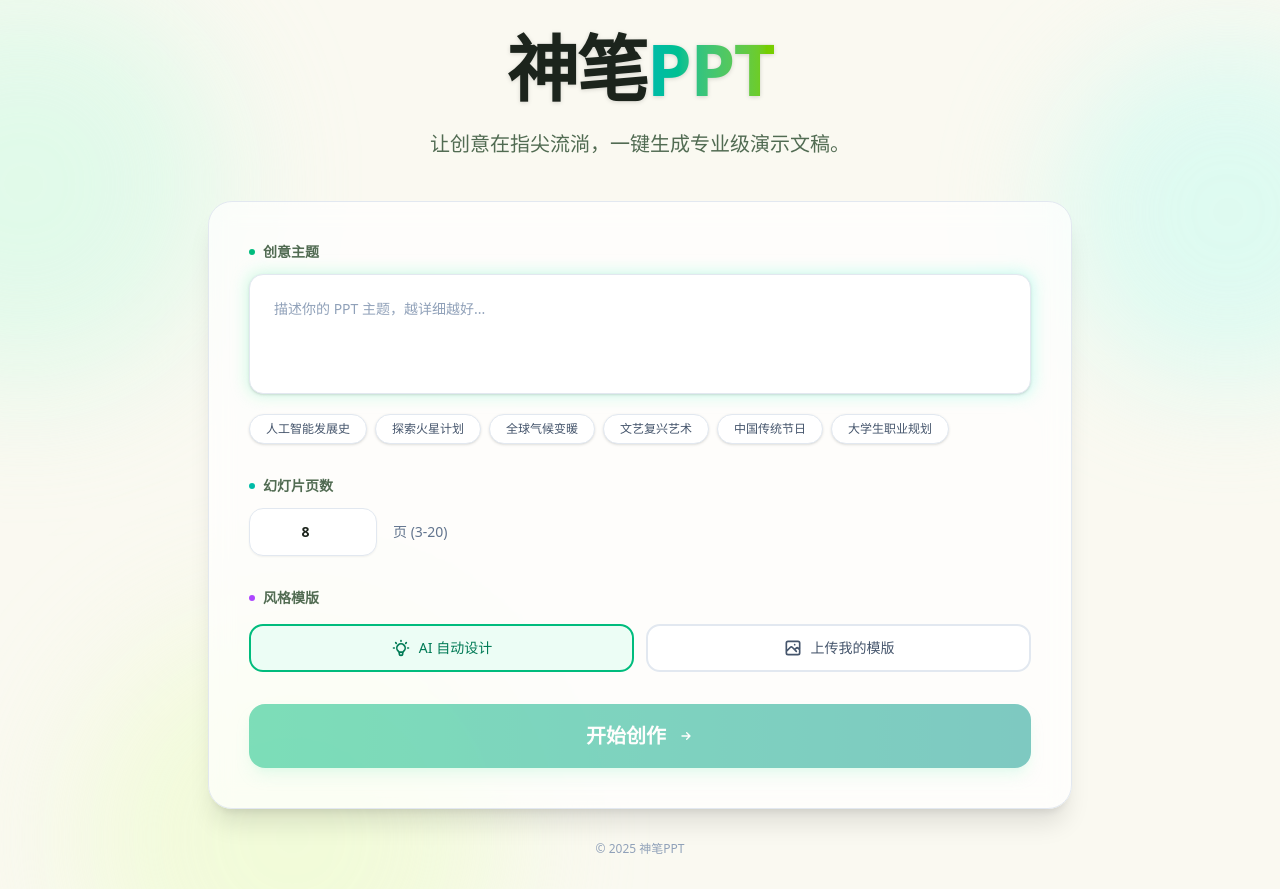
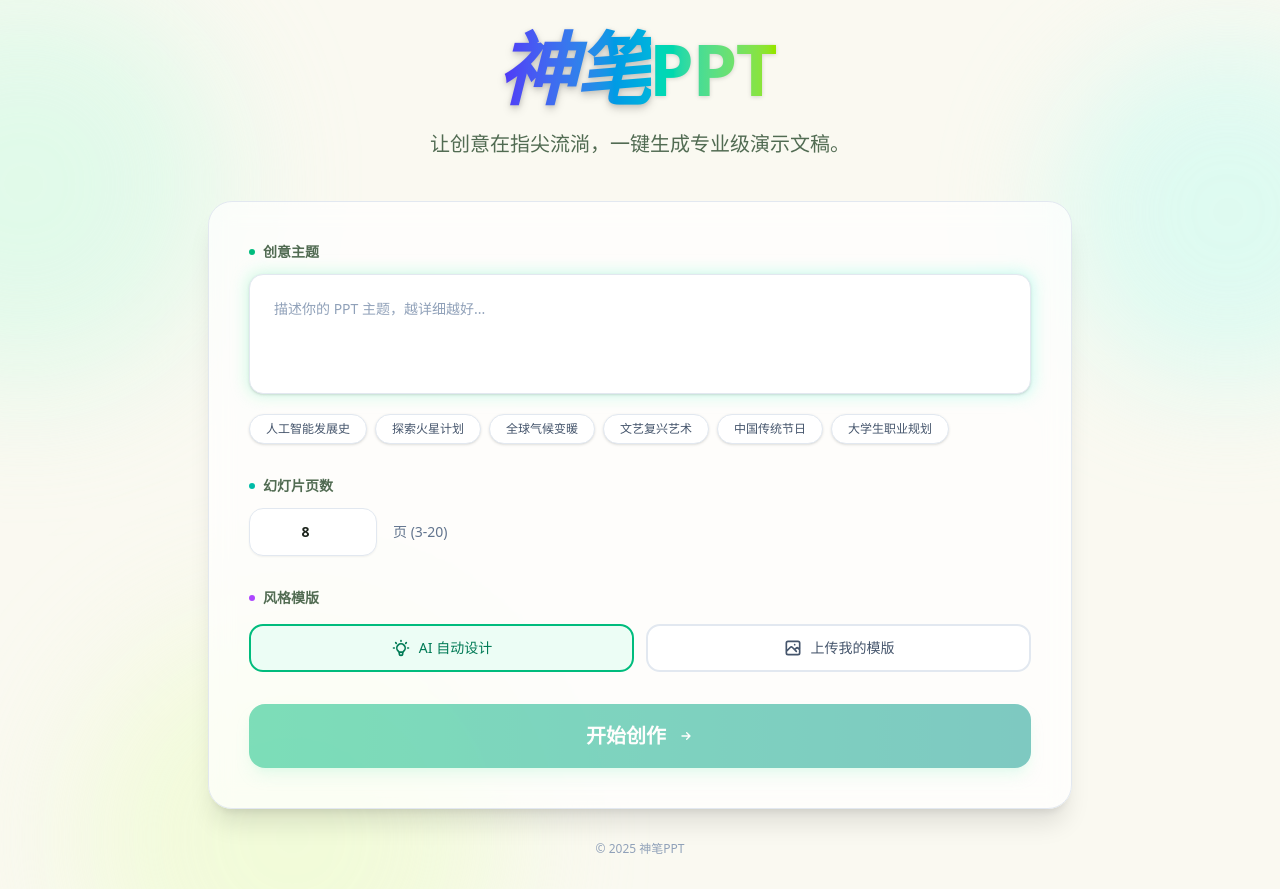
Before and after one commit to yizhengyuan/shenbippt, a Next.js app: page / in a window 1280 px wide. Built offline with nearby package versions, Linux system fonts and the light colour scheme.

Commit message:
style: enhance title typography and gradient

```diff
--- a/app/page.tsx
+++ b/app/page.tsx
@@ -53,8 +53,9 @@ export default function Home() {
 
       <div className="relative z-10 w-full max-w-4xl px-4 py-8">
         <div className="flex flex-col items-center text-center mb-10 animate-fade-in-up">
-          <h1 className="text-6xl md:text-7xl font-black tracking-tight text-foreground mb-6 drop-shadow-sm">
-            神笔<span className="text-transparent bg-clip-text bg-gradient-to-r from-emerald-600 via-teal-500 to-lime-500 animate-gradient-x">PPT</span>
+          <h1 className="text-6xl md:text-7xl font-black tracking-tight mb-6 drop-shadow-sm flex items-center justify-center gap-1">
+            <span className="font-serif italic text-transparent bg-clip-text bg-gradient-to-r from-violet-600 via-indigo-600 to-cyan-500 animate-gradient-x filter drop-shadow-lg scale-110 inline-block">神笔</span>
+            <span className="text-transparent bg-clip-text bg-gradient-to-r from-emerald-500 via-teal-400 to-lime-400 animate-gradient-x">PPT</span>
           </h1>
           <p className="text-xl text-muted-foreground max-w-2xl leading-relaxed">
             让创意在指尖流淌，一键生成专业级演示文稿。
```
